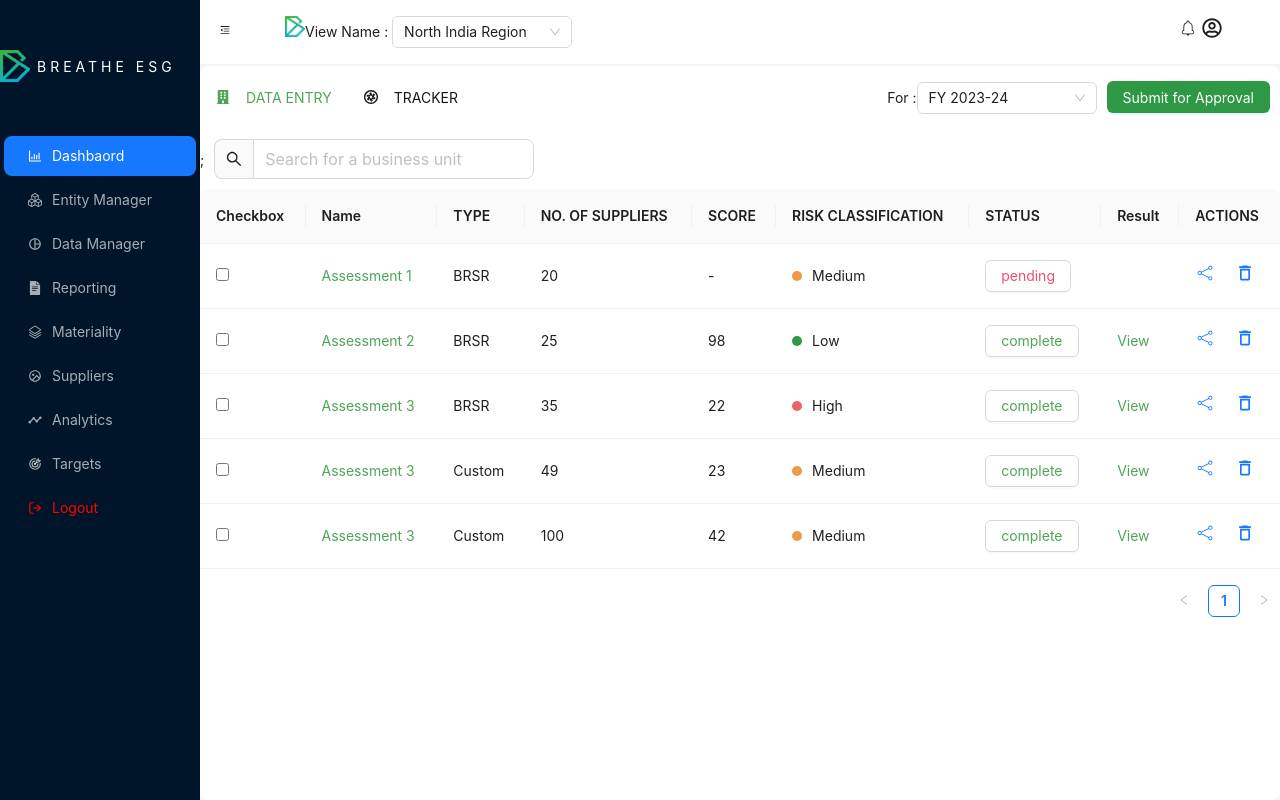
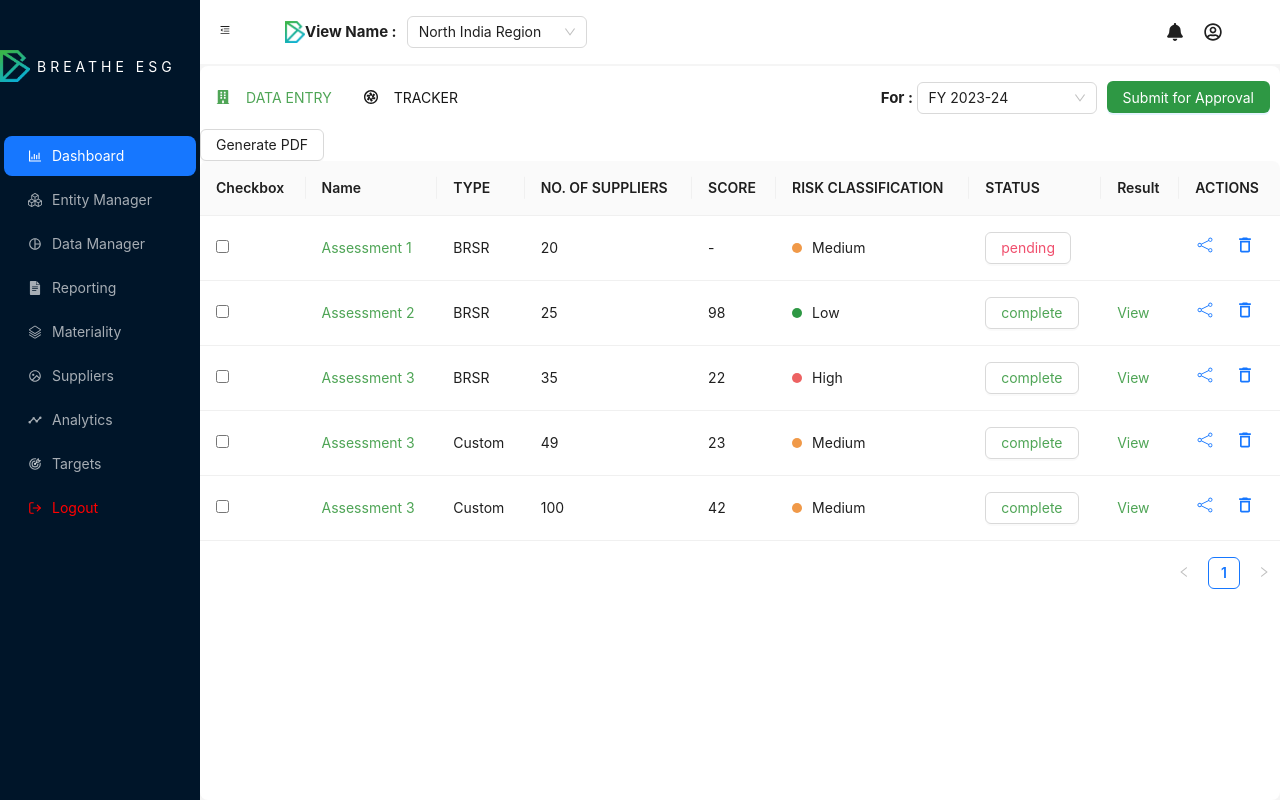
Before and after one commit to Chetax/BeratheESG-Frontend, a React (Create React App) app in the folder Frontend/: page /home in a window 1280 px wide. Built offline with nearby package versions, Linux system fonts and the light colour scheme.

Commit message:
Added PDF Extraction Methood Using react-to-print

```diff
--- a/Frontend/package.json
+++ b/Frontend/package.json
@@ -22,6 +22,7 @@
     "react-redux": "^9.1.2",
     "react-router-dom": "^6.23.1",
     "react-scripts": "5.0.1",
+    "react-to-print": "^2.15.1",
     "redux": "^5.0.1",
     "redux-thunk": "^3.1.0",
     "sass": "^1.77.4",
--- a/Frontend/src/Component/Home/Home.tsx
+++ b/Frontend/src/Component/Home/Home.tsx
@@ -1,72 +1,50 @@
-import React, { useState } from "react";
+import React, { useRef, useState } from "react";
 import Cookies from 'js-cookie';
 import { BsBoxes } from "react-icons/bs";
-import { CiBellOn,CiShare2 } from "react-icons/ci";
-import { MdOutlinePieChartOutline,MdDeleteOutline } from "react-icons/md";
-import { FaRegUserCircle ,FaBuilding} from "react-icons/fa";
+import {  CiShare2 } from "react-icons/ci";
+import { FaBell } from "react-icons/fa";
+import { MdOutlinePieChartOutline, MdDeleteOutline } from "react-icons/md";
+import { FaRegUserCircle, FaBuilding } from "react-icons/fa";
 import { setUser } from '../../Redux/userSlice';
-import { SiGoogledocs,SiPivotaltracker } from "react-icons/si";
-import { LuMessageSquarePlus } from "react-icons/lu";
-import { LuGoal } from "react-icons/lu";
+import { SiGoogledocs, SiPivotaltracker } from "react-icons/si";
+import { LuMessageSquarePlus, LuGoal } from "react-icons/lu";
 import { GoStack } from "react-icons/go";
 import { RiImageCircleLine } from "react-icons/ri";
 import { TbTargetArrow } from "react-icons/tb";
 import { IoAnalyticsSharp } from "react-icons/io5";
 import { FiLogOut } from "react-icons/fi";
 import Logo from "../Auth/Images/Logo.png";
-import { useDispatch, useSelector } from "react-redux";
-import { RootState } from "../../Redux/store"
-import {  MenuFoldOutlined,  MenuUnfoldOutlined,  BarChartOutlined,SearchOutlined} from "@ant-design/icons";
-import { Button, Layout, Card,Menu, theme, Select, Space, Table, Tag,Input } from "antd";
+import { useDispatch } from "react-redux";
+import { MenuFoldOutlined, MenuUnfoldOutlined, BarChartOutlined, SearchOutlined } from "@ant-design/icons";
+import { Button, Layout, Card, Menu, theme, Select, Space, Table, Input } from "antd";
 import type { TableProps } from 'antd';
 import { useNavigate } from "react-router-dom";
-interface DataType {
-  key: string;
-  name: string;
-  type: string;
-  supplier: number;
-  score: number ;
-  risk: string;
-  status: string;
-  result: string | undefined;
-  action: undefined;
-}
-interface TrackerData{
-  month:string;
-  status: string;
-  complition:string;
-  business:string;
-}
-interface UserState {
-  username: string;
-  id: string;
-}
+import { useReactToPrint } from "react-to-print";
+import {DataType,TrackerData} from './interface'
+import {data,trackerData} from './data'
 const { Header, Sider, Content } = Layout;
-const { Meta } = Card;
-const { Search } = Input;
+
 const Home: React.FC = () => {
   const usernamebycookie = Cookies.get('username');
-  const redirect=useNavigate();
+  const redirect = useNavigate();
   const dispatch = useDispatch();
-console.log(usernamebycookie)
-
+  const dataPdfRef = useRef<HTMLDivElement>(null);
   const [collapsed, setCollapsed] = useState<boolean>(false);
-  const [dataentry,setdataentry]=useState<boolean>(true);
-  const { token: { colorBgContainer, borderRadiusLG },} = theme.useToken();
+  const [dataEntry, setDataEntry] = useState<boolean>(true);
+  const { token: { colorBgContainer, borderRadiusLG } } = theme.useToken();
 
   const columns: TableProps<DataType>['columns'] = [
     {
-
       title: 'Checkbox',
       dataIndex: 'checkbox',
       key: 'checkbox',
-      render: () => <input style={{color:"rgba(79, 165, 86, 1)"}} type="checkbox"></input>,
+      render: () => <input style={{ color: "rgba(79, 165, 86, 1)" }} type="checkbox" />,
     },
     {
       title: 'Name',
       dataIndex: 'name',
       key: 'name',
-      render: (text) => <a style={{color:"rgba(79, 165, 86, 1)"}}>{text}</a>,
+      render: (text) => <a style={{ color: "rgba(79, 165, 86, 1)" }}>{text}</a>,
     },
     {
       title: 'TYPE',
@@ -82,27 +60,32 @@ console.log(usernamebycookie)
       title: 'SCORE',
       dataIndex: 'score',
       key: 'score',
-      render: (text) => text===0 ?<p>-</p> : <p>{text}</p>,
+      render: (text) => text === 0 ? <p>-</p> : <p>{text}</p>,
     },
     {
       title: 'RISK CLASSIFICATION',
       dataIndex: 'risk',
       key: 'risk',
-      render: (text) => <div style={{display:"flex",alignItems:'center'}}>
-        <>{ text==="Low"?<div style={{height:"10px",width:"10px",borderRadius:"50%",backgroundColor:"rgba(46, 152, 68, 1)"}}></div> : text==="Medium" ? <div style={{height:"10px",width:"10px",borderRadius:"50%",backgroundColor:"rgba(240, 153, 72, 1)"}}></div> :   <div style={{height:"10px",width:"10px",borderRadius:"50%",backgroundColor:"rgba(237, 98, 98, 1)"}}></div>}</>
-      <p style={{marginLeft:"10px"}}>{text}</p></div>,
+      render: (text) => (
+        <div style={{ display: "flex", alignItems: 'center' }}>
+          {text === "Low" ? <div style={{ height: "10px", width: "10px", borderRadius: "50%", backgroundColor: "rgba(46, 152, 68, 1)" }}></div>
+            : text === "Medium" ? <div style={{ height: "10px", width: "10px", borderRadius: "50%", backgroundColor: "rgba(240, 153, 72, 1)" }}></div>
+              : <div style={{ height: "10px", width: "10px", borderRadius: "50%", backgroundColor: "rgba(237, 98, 98, 1)" }}></div>}
+          <p style={{ marginLeft: "10px" }}>{text}</p>
+        </div>
+      ),
     },
     {
       title: 'STATUS',
       dataIndex: 'status',
       key: 'status',
-      render: (text) => <Button style={{color: text==="pending" ?"rgba(240, 79, 109, 1)" :"rgba(79, 165, 86, 1)"}} >{text}</Button>,
+      render: (text) => <Button style={{ color: text === "pending" ? "rgba(240, 79, 109, 1)" : "rgba(79, 165, 86, 1)" }}>{text}</Button>,
     },
     {
       title: 'Result',
       dataIndex: 'result',
       key: 'result',
-      render: (text) => <a  style={{color:"rgba(79, 165, 86, 1)"}}>{text}</a>,
+      render: (text) => <a style={{ color: "rgba(79, 165, 86, 1)" }}>{text}</a>,
     },
     {
       title: 'ACTIONS',
@@ -110,13 +93,14 @@ console.log(usernamebycookie)
       key: 'action',
       render: () => (
         <>
-          <a style={{marginRight:"20px"}}><CiShare2 fontSize={"20px"} /></a>
-          <a><MdDeleteOutline  fontSize={"20px"}/></a>
+          <a style={{ marginRight: "20px" }}><CiShare2 fontSize={"20px"} /></a>
+          <a><MdDeleteOutline fontSize={"20px"} /></a>
         </>
       ),
     },
   ];
-  const column2:TableProps<TrackerData>['columns']=[
+
+  const column2: TableProps<TrackerData>['columns'] = [
     {
       title: 'MONTH',
       dataIndex: 'month',
@@ -131,94 +115,28 @@ console.log(usernamebycookie)
     },
     {
       title: 'COMPLETION %',
-      dataIndex: 'complition',
-      key: 'complition',
+      dataIndex: 'completion',
+      key: 'completion',
       render: (text) => <p>{text}</p>,
     },
     {
-      title: 'business unit ',
+      title: 'Business Unit',
       dataIndex: 'business',
       key: 'business',
       render: (text) => <p>{text}</p>,
     },
-  ]
-  const data: DataType[] = [
-    {
-      key: '1',
-      name: 'Assessment 1',
-      type:"BRSR",
-      supplier:20,
-      score:0,
-      risk:"Medium",
-      status:"pending",
-      result:undefined,
-      action:undefined,
-    }
-    ,{
-      key: '2',
-      name: 'Assessment 2',
-      type:"BRSR",
-      supplier:25,
-      score:98,
-      risk:"Low",
-      status:"complete",
-      result:"View",
-      action:undefined,
-    }
-    ,{
-      key: '3',
-      name: 'Assessment 3',
-      type:"BRSR",
-      supplier:35,
-      score:22,
-      risk:"High",
-      status:"complete",
-      result:"View",
-      action:undefined,
-    }
-    ,{
-      key: '4',
-      name: 'Assessment 3',
-      type:"Custom",
-      supplier:49,
-      score:23,
-      risk:"Medium",
-      status:"complete",
-      result:"View",
-      action:undefined,
-    }
-    ,{
-      key: '5',
-      name: 'Assessment 3',
-      type:"Custom",
-      supplier:100,
-      score:42,
-      risk:"Medium",
-      status:"complete",
-      result:"View",
-      action:undefined,
-    }
   ];
-  const Trackerdata:TrackerData[]=[
-    {
-      month:"Jan 2023",
-      status:"PENDING APPROVAL (1/12)",
-      complition:"20%",
-      business:"Business Unit 1",
-    },
-    {
-      month:"Feb 2023",
-      status:"APPROVED (2/12)",
-      complition:"30%",
-      business:"Business Unit 1",
-    },
-    {
-      month:"Mar 2023",
-      status:"INCOMPLETE (4/12)",
-      complition:"50%",
-      business:"Business Unit 1",
-    },
-  ]
+
+
+
+
+
+  const generatePdf = useReactToPrint({
+    content: () => dataPdfRef.current,
+    documentTitle: "User Data",
+    onAfterPrint: () => alert('Data Saved In Pdf'),
+  });
+
   return (
     <Layout style={{ height: "100vh", width: "100vw" }}>
       <Sider trigger={null} collapsible collapsed={collapsed}>
@@ -230,7 +148,7 @@ console.log(usernamebycookie)
             justifyContent: collapsed === true ? "center" : "",
           }}
         >
-          <img src={Logo} style={{ padding: "50px 0 ", width: 30 }}></img>
+          <img src={Logo} style={{ padding: "50px 0 ", width: 30 }} alt="Logo" />
           {collapsed === false ? (
             <span
               style={{
@@ -239,7 +157,7 @@ console.log(usernamebycookie)
                 color: "white",
               }}
             >
-              BREATHE ESG{" "}
+              BREATHE ESG
             </span>
           ) : (
             <></>
@@ -248,11 +166,11 @@ console.log(usernamebycookie)
         <Menu
           theme="dark"
           mode="inline"
-          onClick={(e)=>{
-            if(e.key==="9"){
-              Cookies.set('username',"", { expires: 7 });
+          onClick={(e) => {
+            if (e.key === "9") {
+              Cookies.set('username', "", { expires: 7 });
               dispatch(setUser({ username: "", id: "" }));
-              redirect("/signup")
+              redirect("/signup");
             }
           }}
           defaultSelectedKeys={["1"]}
@@ -260,7 +178,7 @@ console.log(usernamebycookie)
             {
               key: "1",
               icon: <BarChartOutlined />,
-              label: "Dashbaord",
+              label: "Dashboard",
             },
             {
               key: "2",
@@ -307,7 +225,7 @@ console.log(usernamebycookie)
       </Sider>
 
       <Layout style={{ height: "100vh", display: "flex" }}>
-        <Header style={{ padding: 0, top: 0, backgroundColor: "white", display: "flex" }}  >
+        <Header style={{ padding: 0, top: 0, backgroundColor: "white", display: "flex" }}>
           <Button
             type="text"
             icon={collapsed ? <MenuUnfoldOutlined /> : <MenuFoldOutlined />}
@@ -327,104 +245,90 @@ console.log(usernamebycookie)
               justifyContent: "space-between",
             }}
           >
-
-            <div style={{ padding: "0px 35px" }}>
-              <span>
-                <img src={Logo} style={{ width: 20 }} alt="" />
-                View Name :{" "}
+            <div style={{ padding: "0px 35px",display:"flex" }}>
+              <span style={{display:"flex" ,alignItems:'center' ,justifyItems:"space-between", marginRight:"10px"}}>
+                <img src={Logo} style={{ width: 20 }} alt="Logo" />
+               <span style={{fontSize:"15px",fontWeight:"bold"}}> View Name : </span>
               </span>
               <Space wrap>
                 <Select
                   defaultValue="North India Region"
                   style={{ width: 180 }}
                   options={[
-                    {
-                      value: "South India Region",
-                      label: "South India Region",
-                    },
-                    {
-                      value: "North India Region",
-                      label: "North India Region",
-                    },
+                    { value: "South India Region", label: "South India Region" },
+                    { value: "North India Region", label: "North India Region" },
                     { value: "East India Region", label: "East India Region" },
                     { value: "West India Region", label: "West India Region" },
                   ]}
                 />
               </Space>
             </div>
-
-            <div>
-              {" "}
-              <CiBellOn fontSize={"20px"} />{" "}
-              <span style={{ fontSize: "18px" }}>{usernamebycookie}</span>{" "}
-              <FaRegUserCircle fontSize={"20px"} />{" "}
+            <div style={{display:"flex",alignItems:'center',justifyContent:'center'}}>
+              <FaBell fontSize={"18px"}  />
+              <span style={{ fontSize: "18px" ,margin:"0 10px"}}>{usernamebycookie}</span>
+              <FaRegUserCircle fontSize={"18px"} />
             </div>
           </div>
-
         </Header>
 
-
-        <Content style={{ marginTop:'2px',backgroundColor:'white',borderRadius: borderRadiusLG,height:"50vh"}}>
-
-        <div style={{padding:"15px 0px", display:'flex',alignContent:'center',justifyContent:"space-between"}}>
-
+        <Content style={{ marginTop: '2px', backgroundColor: 'white', borderRadius: borderRadiusLG, height: "50vh" }}>
+          <div style={{ padding: "15px 0px", display: 'flex', alignContent: 'center', justifyContent: "space-between" }}>
             <div className="first">
-
-            <Button type="text" onClick={()=>setdataentry(true)}style={{color: dataentry===true ? "rgba(79, 165, 86, 1)":"rgba(24, 24, 24, 1)" }}><FaBuilding/> <span style={{textTransform:"uppercase"}}>DATA ENTRY</span></Button>
-            <Button type="text" onClick={()=>setdataentry(false)} style={{color: dataentry===false ? "rgba(79, 165, 86, 1)":"rgba(24, 24, 24, 1)"}}><SiPivotaltracker/> <span style={{textTransform:"uppercase"}}>TRACKER</span></Button>
+              <Button type="text" onClick={() => setDataEntry(true)} style={{ color: dataEntry === true ? "rgba(79, 165, 86, 1)" : "rgba(24, 24, 24, 1)" }}><FaBuilding /> <span style={{ textTransform: "uppercase" }}>DATA ENTRY</span></Button>
+              <Button type="text" onClick={() => setDataEntry(false)} style={{ color: dataEntry === false ? "rgba(79, 165, 86, 1)" : "rgba(24, 24, 24, 1)" }}><SiPivotaltracker /> <span style={{ textTransform: "uppercase" }}>TRACKER</span></Button>
             </div>
             <div className="second">
-
-            <span>
-
-               For :
-              </span>
+            <span style={{fontSize:"15px",fontWeight:"bold"}}> For : </span>
               <Space wrap>
                 <Select
                   defaultValue="FY 2023-24"
                   style={{ width: 180 }}
                   options={[
-                    {
-                      value: "FY 2023-24",
-                      label: "FY 2023-24",
-                    },
-                    {
-                      value: "SY 2024-25",
-                      label: "SY 2024-25",
-                    },
+                    { value: "FY 2023-24", label: "FY 2023-24" },
+                    { value: "SY 2024-25", label: "SY 2024-25" },
                     { value: "TY 2025-26", label: "TY 2025-26" },
                     { value: "LY 2026-20227", label: "LY 2026-20227" },
                   ]}
                 />
               </Space>
-
-   <Button type="primary" style={{ margin:"0 10px", backgroundColor:'rgba(46, 152, 68, 1)',color:"white"}}>Submit for Approval</Button>
-
+              <Button type="primary" style={{ margin: "0 10px", backgroundColor: 'rgba(46, 152, 68, 1)', color: "white" }}>Submit for Approval</Button>
             </div>
           </div>
-        {dataentry===false?
-      <div style={{display:'flex'}}>
-        <div className="PrndingTracker">
-        <Card    hoverable    style={{ width: 240,margin:"10px" }} >
-    <div style={{display:'flex',justifyContent:"space-between",alignItems:'center'}}><h3 style={{color:"#9c9c9c"}} >PENDING TRACKERS</h3><LuGoal style={{fontSize:"25px",color:"#9c9c9c"}}/></div>
+
+          <Button onClick={generatePdf}>Generate PDF</Button>
+          {dataEntry === false ? (
+            <div style={{ display: 'flex' }}>
+              <div className="PendingTracker">
+                <Card hoverable style={{ width: 240, margin: "10px" }}>
+                  <div style={{ display: 'flex', justifyContent: "space-between", alignItems: 'center' }}>
+                    <h3 style={{ color: "#9c9c9c" }}>PENDING TRACKERS</h3>
+                    <LuGoal style={{ fontSize: "25px", color: "#9c9c9c" }} />
+                  </div>
                   <h1>45/60</h1>
-
                 </Card>
               </div>
-        <div className="PrndingReviews">
-        <Card    hoverable    style={{ width: 240,margin:"10px" }} >
-    <div style={{display:'flex',justifyContent:"space-between",alignItems:'center'}}><h3 style={{color:"#9c9c9c"}} >PENDING REVIEWS</h3><LuMessageSquarePlus style={{fontSize:"25px",color:"#9c9c9c"}}/></div>
+              <div className="PendingReviews">
+                <Card hoverable style={{ width: 240, margin: "10px" }}>
+                  <div style={{ display: 'flex', justifyContent: "space-between", alignItems: 'center' }}>
+                    <h3 style={{ color: "#9c9c9c" }}>PENDING REVIEWS</h3>
+                    <LuMessageSquarePlus style={{ fontSize: "25px", color: "#9c9c9c" }} />
+                  </div>
                   <h1>3</h1>
-
                 </Card>
               </div>
             </div>
-:<>;</>}
+          ) : null}
+
+
+          {dataEntry === false ? (
             <Space.Compact size="large">
-      <Input addonBefore={<SearchOutlined />} placeholder="Search for a business unit" style={{width:"25vw" ,margin:"10px 10px"}}/>
+              <Input addonBefore={<SearchOutlined />} placeholder="Search for a business unit" style={{ width: "25vw", margin: "10px 10px" }} />
+            </Space.Compact>
+          ) : null}
 
-    </Space.Compact>
-      {dataentry===true ?<Table columns={columns} dataSource={data} /> :<Table columns={column2} dataSource={Trackerdata} />}
+          <div ref={dataPdfRef}>
+            {dataEntry === true ? <Table columns={columns} dataSource={data} /> : <Table columns={column2} dataSource={trackerData} />}
+          </div>
         </Content>
       </Layout>
     </Layout>
--- /dev/null
+++ b/Frontend/src/Component/Home/data.ts
@@ -0,0 +1,80 @@
+import { DataType ,TrackerData} from "./interface";
+  export const data: DataType[] = [
+    {
+      key: '1',
+      name: 'Assessment 1',
+      type: "BRSR",
+      supplier: 20,
+      score: 0,
+      risk: "Medium",
+      status: "pending",
+      result: undefined,
+      action: undefined,
+    },
+    {
+      key: '2',
+      name: 'Assessment 2',
+      type: "BRSR",
+      supplier: 25,
+      score: 98,
+      risk: "Low",
+      status: "complete",
+      result: "View",
+      action: undefined,
+    },
+    {
+      key: '3',
+      name: 'Assessment 3',
+      type: "BRSR",
+      supplier: 35,
+      score: 22,
+      risk: "High",
+      status: "complete",
+      result: "View",
+      action: undefined,
+    },
+    {
+      key: '4',
+      name: 'Assessment 3',
+      type: "Custom",
+      supplier: 49,
+      score: 23,
+      risk: "Medium",
+      status: "complete",
+      result: "View",
+      action: undefined,
+    },
+    {
+      key: '5',
+      name: 'Assessment 3',
+      type: "Custom",
+      supplier: 100,
+      score: 42,
+      risk: "Medium",
+      status: "complete",
+      result: "View",
+      action: undefined,
+    }
+  ];
+
+
+  export const trackerData: TrackerData[] = [
+    {
+      month: "Jan 2023",
+      status: "PENDING APPROVAL (1/12)",
+      completion: "20%",
+      business: "Business Unit 1",
+    },
+    {
+      month: "Feb 2023",
+      status: "APPROVED (2/12)",
+      completion: "30%",
+      business: "Business Unit 1",
+    },
+    {
+      month: "Mar 2023",
+      status: "INCOMPLETE (4/12)",
+      completion: "50%",
+      business: "Business Unit 1",
+    },
+  ];
--- /dev/null
+++ b/Frontend/src/Component/Home/interface.ts
@@ -0,0 +1,19 @@
+export interface DataType {
+    key: string;
+    name: string;
+    type: string;
+    supplier: number;
+    score: number;
+    risk: string;
+    status: string;
+    result: string | undefined;
+    action: undefined;
+  }
+
+
+export interface TrackerData {
+    month: string;
+    status: string;
+    completion: string;
+    business: string;
+  }
```
Also changed, not shown: 1 other file (tests, documents, lock files or other folders). Lines whose indentation alone changed are shown as unchanged.
